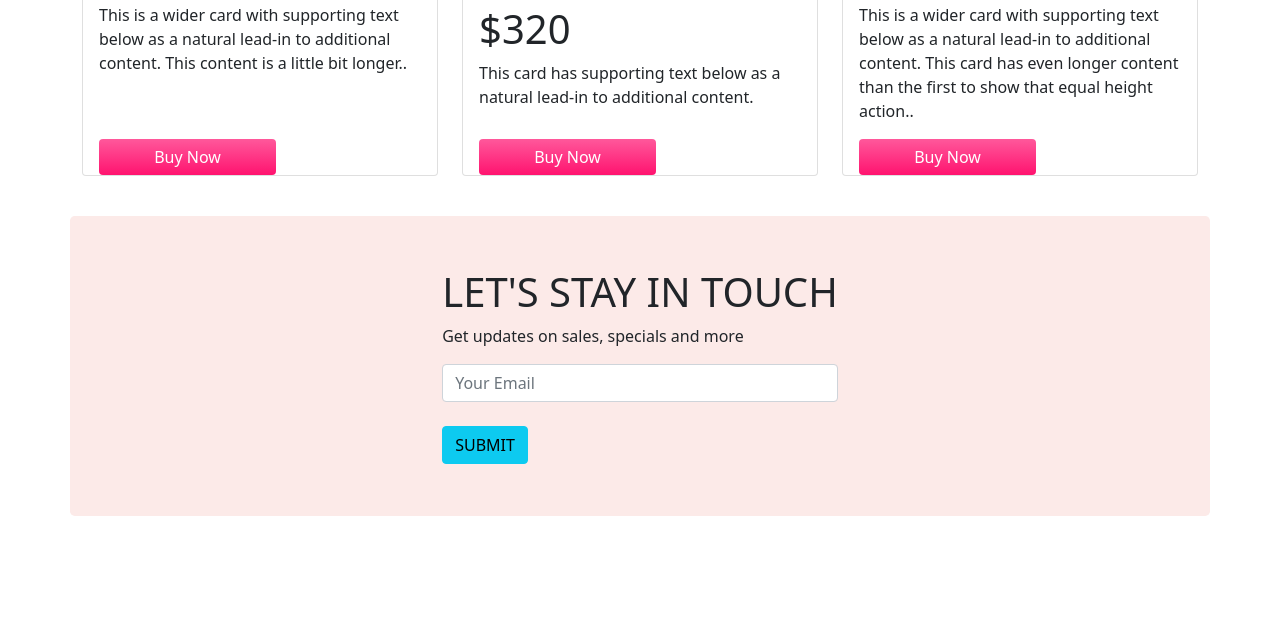
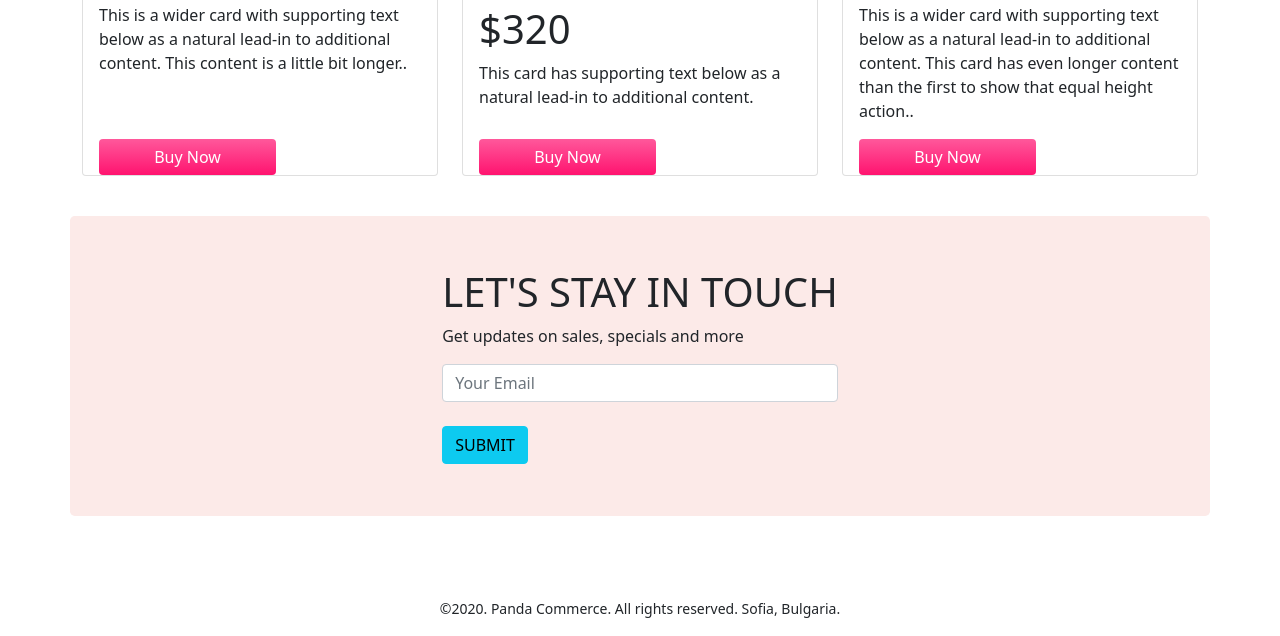
Before and after one commit to Sanjoy-Kundu/panda-commerce, a plain HTML site: page index.html in a window 1280 px wide. Shown: the part 1832-2468 px from the top of the page. Before the commit the page ends 2348 px from the top, so only its background shows below. Drawn offline with nearby package versions, Linux system fonts and the light colour scheme.

Commit message:
footer added

```diff
--- a/css/style.css
+++ b/css/style.css
@@ -32,3 +32,6 @@ color: #FFFFFF;
 	background-color: #FCEAE8;
 	margin-top: 40px;
 }
+footer{
+	margin-top: 80px;
+}
--- a/index.html
+++ b/index.html
@@ -242,7 +242,7 @@
 		</section>
 	</main>
 	<footer>
-
+		<p class="text-center"><small>©2020. Panda Commerce. All rights reserved. Sofia, Bulgaria. </small></p>
 	</footer>
 
 
```
